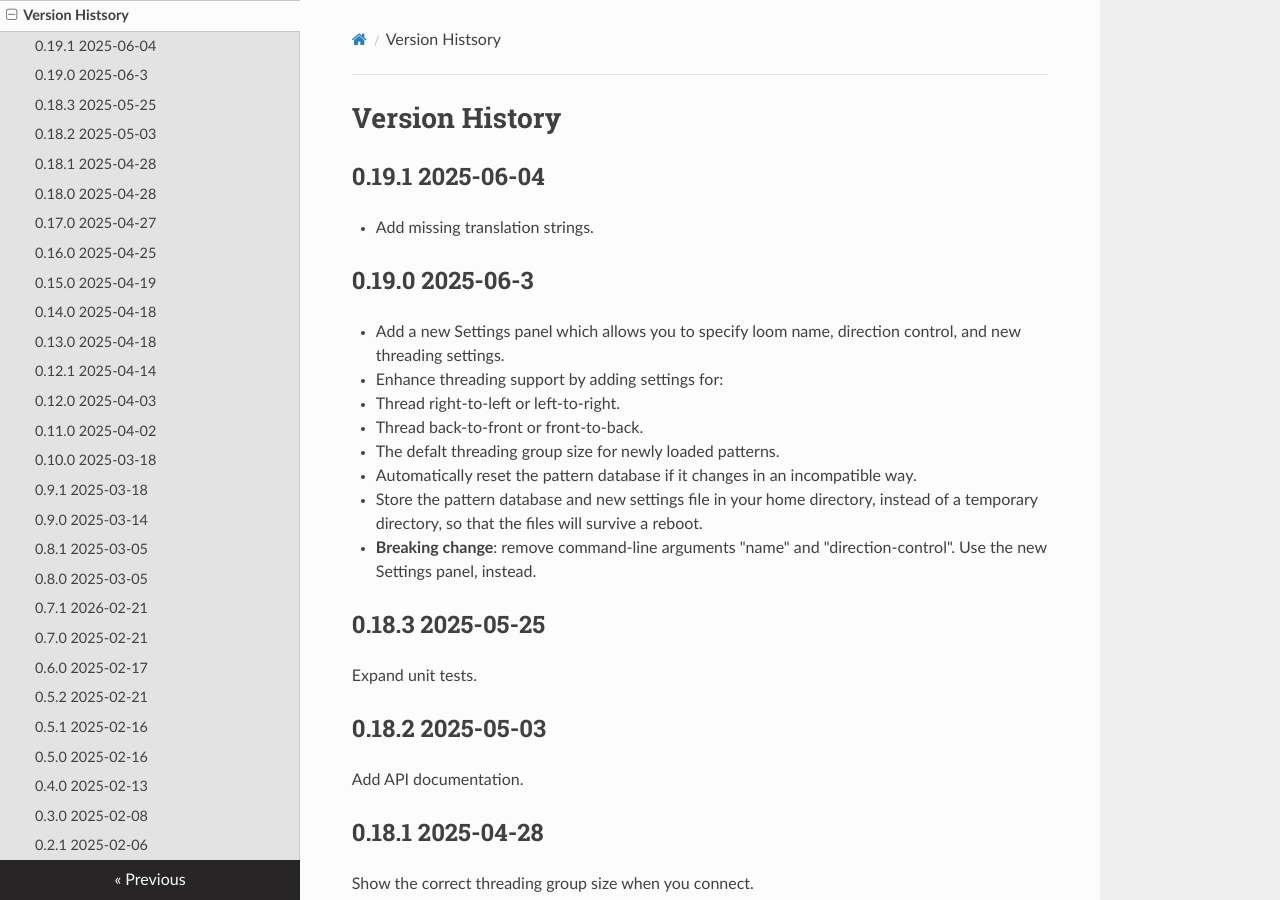
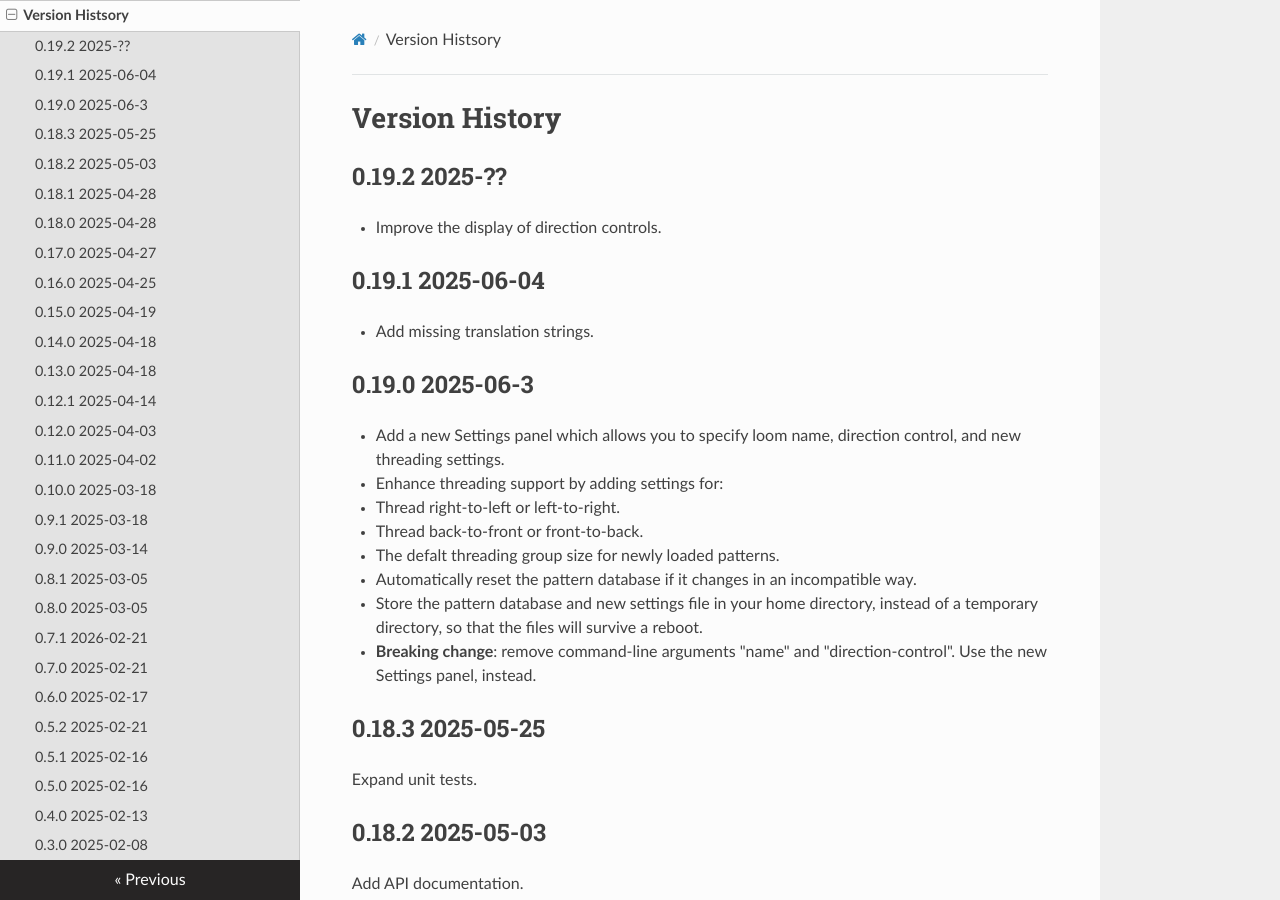
Before and after one commit to r-owen/base_loom_server, an MkDocs documentation site: the page built from docs/version_history.md, in a window 1280 px wide and 900 px high. Built offline with MkDocs 1.6.1, drawn with Linux system fonts in a browser that asks for light colours; nearby versions of some CDN libraries.

Commit message:
Update the version history

```diff
--- a/docs/version_history.md
+++ b/docs/version_history.md
@@ -1,4 +1,8 @@
 # Version History
+
+## 0.19.2 2025-??
+
+* Improve the display of direction controls.
 
 ## 0.19.1 2025-06-04
 
```
